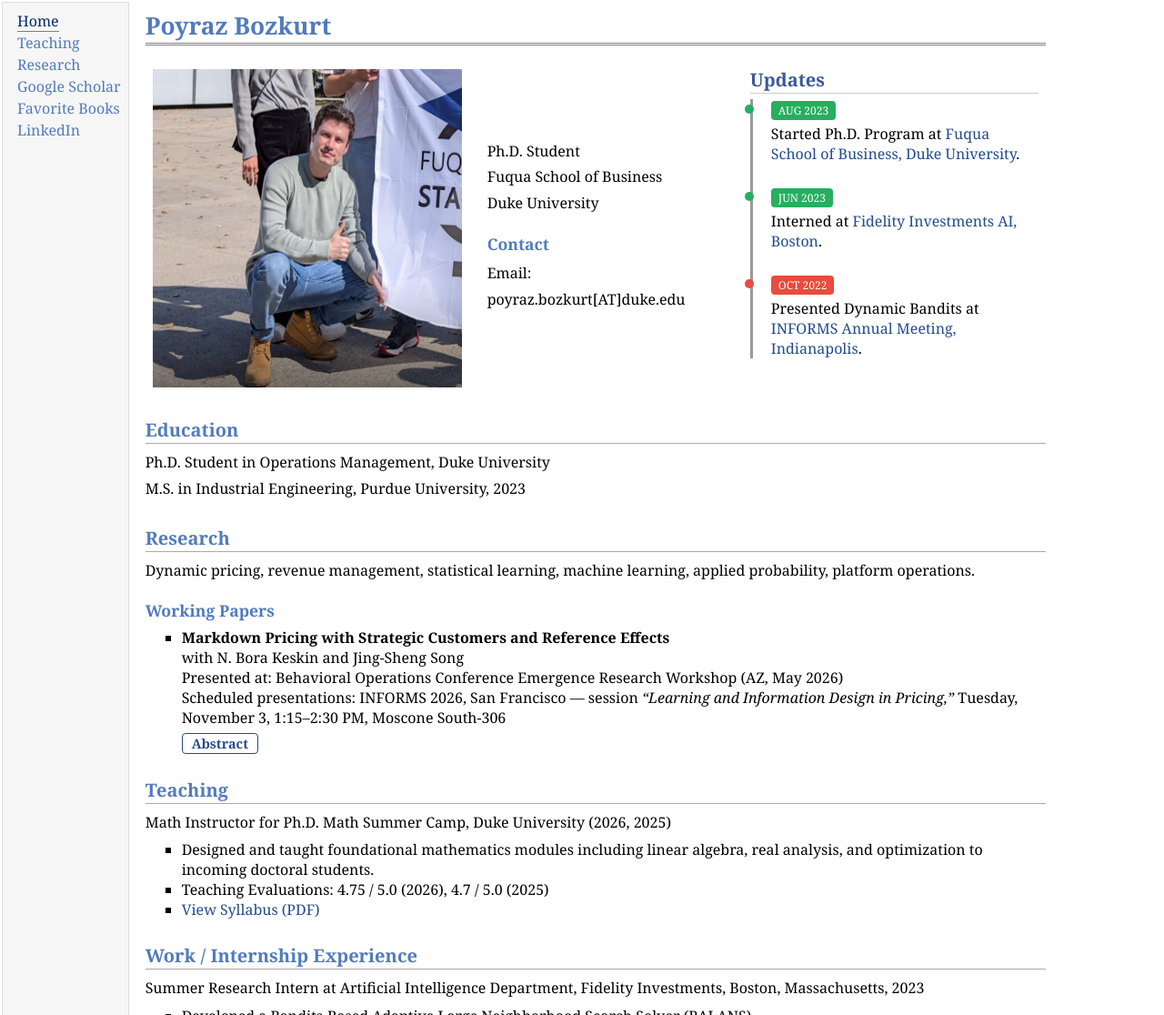
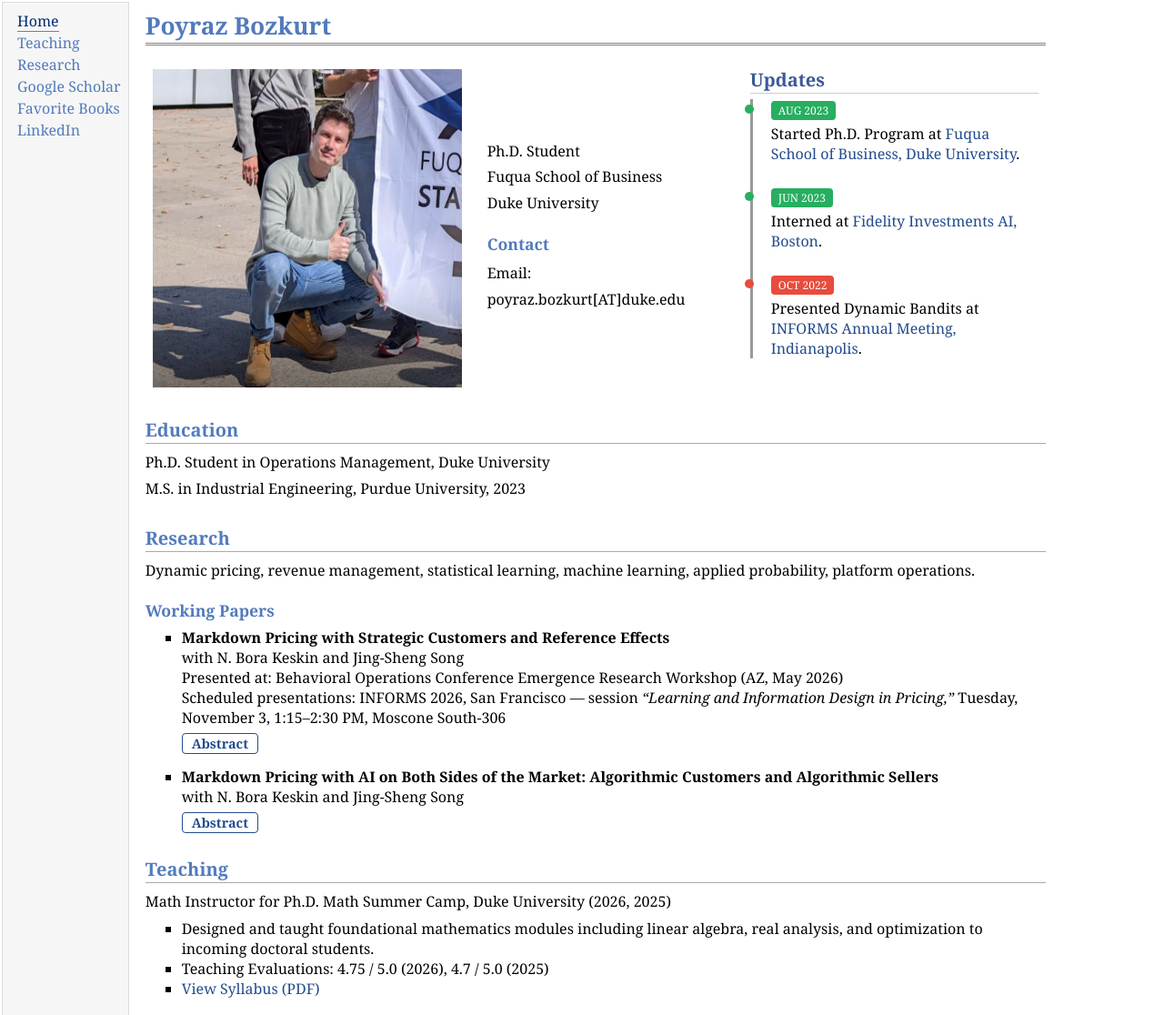
Before and after one commit to poyrazbozkurt/poyrazbozkurt.github.io, a plain HTML site: page index.html in a window 1280 px wide. Shown: the top 1116 px of the page at 91% size. Drawn offline with Linux system fonts and the light colour scheme.

Commit message:
Add second working paper: Markdown Pricing with AI on Both Sides of the Market
Co-Authored-By: Claude Fable 5 <noreply@anthropic.com>

```diff
--- a/index.html
+++ b/index.html
@@ -103,6 +103,17 @@ M.S. in Industrial Engineering, Purdue University, 2023 <br/>
     </details>
   </li>
 
+  <li style="margin-top: 14px;">
+    <b>Markdown Pricing with AI on Both Sides of the Market: Algorithmic Customers and Algorithmic Sellers</b><br>
+    with N. Bora Keskin and Jing-Sheng Song
+    <details style="margin-top: 6px;">
+      <summary style="cursor: pointer; color: #224b8d; font-weight: bold; display: inline-block; border: 1px solid #224b8d; border-radius: 4px; padding: 1px 10px; font-size: 90%;">Abstract</summary>
+      <p style="margin: 6px 0 0 0; padding: 8px 12px; background-color: #f6f6f6; border-left: 3px solid #224b8d; text-align: justify;">
+        We study two-period markdown pricing when artificial intelligence enters on both sides of the market. On the customer side, shoppers may adopt an AI purchasing agent that uses price history to time purchases optimally; adoption is endogenous, so the strategic fraction of the market is an equilibrium object rather than a primitive. We show that the value of the agent equals the timing-option gain and is proportional to the square of the equilibrium markdown. Because the equilibrium markdown shrinks as adoption rises, AI adoption is self-limiting: there is a unique interior adoption equilibrium whenever agents are costly, and cheaper agents compress the very deals they are built to capture. On the seller side, the market scale is unknown and the seller&rsquo;s AI produces a signal of accuracy &rho;. Period-1 demand identifies the scale exactly in equilibrium, so the continuation price never depends on the signal; the seller&rsquo;s AI is purely a first-period instrument, and its value is increasing and convex in accuracy. The two results share one message: on both sides of the market, AI creates value only through the first-period price, and equilibrium responses cap how much value it can create.
+      </p>
+    </details>
+  </li>
+
   <!--
   <li>
     <b>Gender Differences in Healthcare Frontline Operations</b><br>
```
